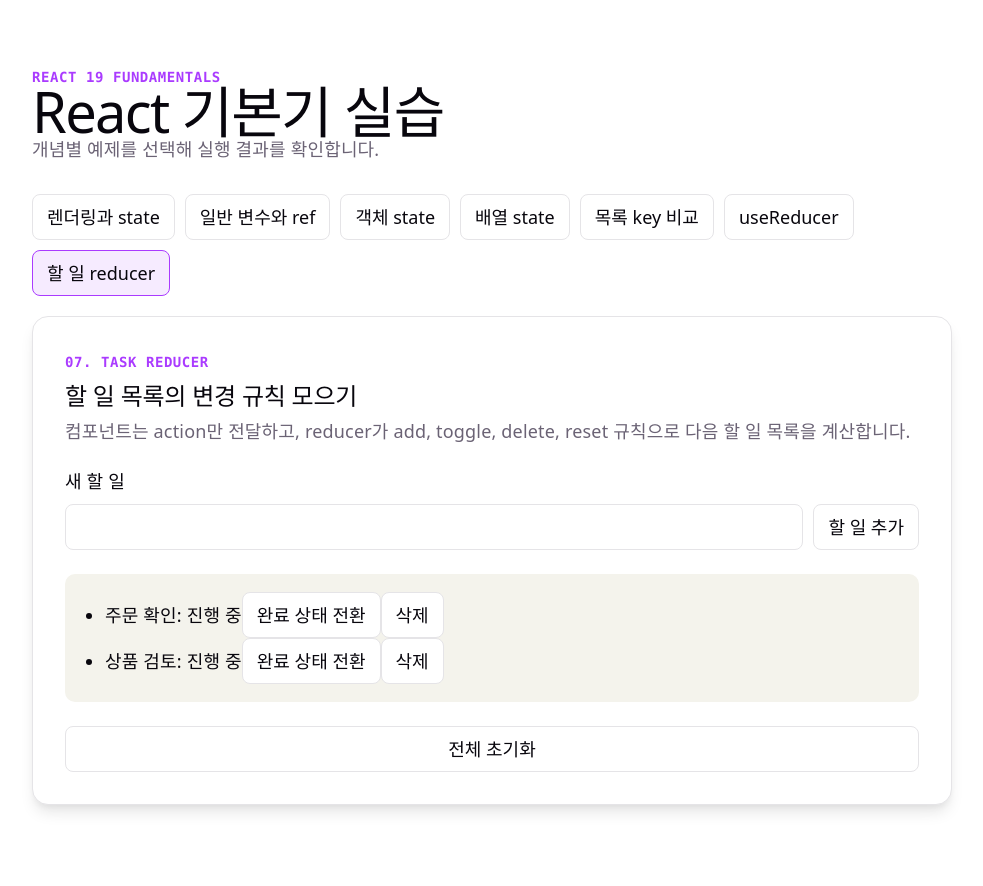
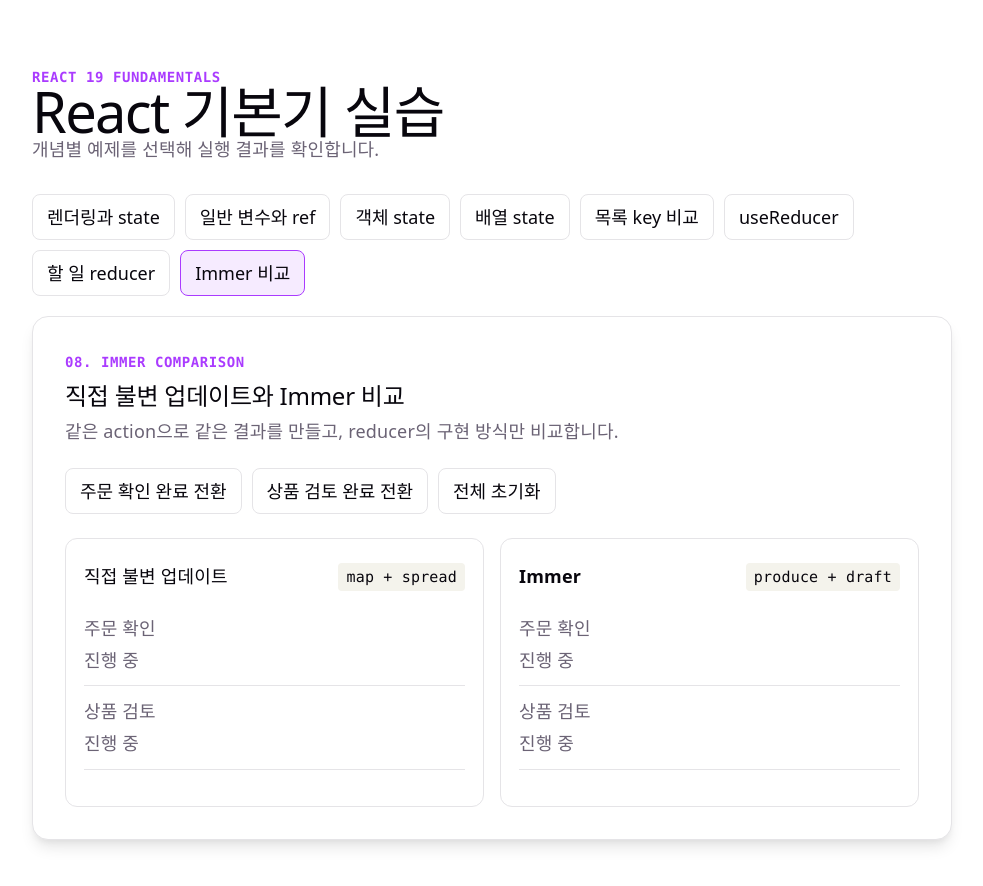
Before and after one commit to shs3832/react-study, a React (Vite) app: page / in a window 1280 px wide. Shown: the top 886 px of the page, without its empty margins (148-1131 px from the left). Built offline with nearby package versions, Linux system fonts and the light colour scheme.

Commit message:
feat: Immer 불변 상태 비교 실습 추가

```diff
--- a/package.json
+++ b/package.json
@@ -10,6 +10,7 @@
     "preview": "vite preview"
   },
   "dependencies": {
+    "immer": "^11.1.11",
     "react": "^19.2.7",
     "react-dom": "^19.2.7"
   },
--- a/src/App.tsx
+++ b/src/App.tsx
@@ -1,6 +1,7 @@
 import { useState } from "react";
 import "./App.css";
 import ArrayStateExample from "./examples/ArrayStateExample";
+import ImmerComparisonExample from "./examples/ImmerComparisonExample";
 import KeyIdentityExample from "./examples/KeyIdentityExample";
 import ObjectStateExample from "./examples/ObjectStateExample";
 import ReducerExample from "./examples/ReducerExample";
@@ -15,7 +16,8 @@
   | "array"
   | "key"
   | "reducer"
-  | "taskReducer";
+  | "taskReducer"
+  | "immer";
 
 const examples: Array<{ id: ExampleName; label: string }> = [
   { id: "render", label: "렌더링과 state" },
@@ -25,11 +27,12 @@
   { id: "key", label: "목록 key 비교" },
   { id: "reducer", label: "useReducer" },
   { id: "taskReducer", label: "할 일 reducer" },
+  { id: "immer", label: "Immer 비교" },
 ];
 
 function App() {
   const [selectedExample, setSelectedExample] =
-    useState<ExampleName>("taskReducer");
+    useState<ExampleName>("immer");
 
   function renderExample() {
     switch (selectedExample) {
@@ -45,6 +48,8 @@
         return <ReducerExample />;
       case "taskReducer":
         return <TaskReducerExample />;
+      case "immer":
+        return <ImmerComparisonExample />;
       case "object":
         return <ObjectStateExample />;
     }
--- /dev/null
+++ b/src/examples/ImmerComparisonExample.tsx
@@ -0,0 +1,130 @@
+import { produce } from "immer";
+import { useReducer } from "react";
+import StudyCard from "../components/StudyCard";
+
+type Task = {
+  id: number;
+  title: string;
+  completed: boolean;
+};
+
+type TaskAction =
+  | { type: "toggle"; id: number }
+  | { type: "reset" };
+
+const initialTasks: Task[] = [
+  { id: 1, title: "주문 확인", completed: false },
+  { id: 2, title: "상품 검토", completed: false },
+];
+
+function directTaskReducer(tasks: Task[], action: TaskAction) {
+  switch (action.type) {
+    case "toggle":
+      return tasks.map((task) => {
+        if (task.id === action.id) {
+          return {
+            ...task,
+            completed: !task.completed,
+          };
+        }
+
+        return task;
+      });
+    case "reset":
+      return initialTasks;
+    default:
+      return tasks;
+  }
+}
+
+function immerTaskReducer(tasks: Task[], action: TaskAction) {
+  return produce(tasks, (draft) => {
+    switch (action.type) {
+      case "toggle": {
+        const targetTask = draft.find((task) => task.id === action.id);
+
+        if (targetTask) {
+          targetTask.completed = !targetTask.completed;
+        }
+        break;
+      }
+      case "reset":
+        return initialTasks;
+    }
+  });
+}
+
+function ImmerComparisonExample() {
+  const [directTasks, directDispatch] = useReducer(
+    directTaskReducer,
+    initialTasks,
+  );
+  const [immerTasks, immerDispatch] = useReducer(
+    immerTaskReducer,
+    initialTasks,
+  );
+
+  function toggleTask(id: number) {
+    directDispatch({ type: "toggle", id });
+    immerDispatch({ type: "toggle", id });
+  }
+
+  function resetTasks() {
+    directDispatch({ type: "reset" });
+    immerDispatch({ type: "reset" });
+  }
+
+  return (
+    <div className="example-content">
+      <div>
+        <p className="eyebrow">08. Immer comparison</p>
+        <h2>직접 불변 업데이트와 Immer 비교</h2>
+        <p>
+          같은 action으로 같은 결과를 만들고, reducer의 구현 방식만
+          비교합니다.
+        </p>
+      </div>
+
+      <div className="button-group">
+        {initialTasks.map((task) => (
+          <button
+            key={task.id}
+            type="button"
+            onClick={() => toggleTask(task.id)}
+          >
+            {task.title} 완료 전환
+          </button>
+        ))}
+        <button type="button" onClick={resetTasks}>
+          전체 초기화
+        </button>
+      </div>
+
+      <div className="key-demo-grid">
+        <StudyCard title="직접 불변 업데이트" actions={<code>map + spread</code>}>
+          <ul>
+            {directTasks.map((task) => (
+              <li key={task.id}>
+                <strong>{task.title}</strong>
+                <span>{task.completed ? "완료" : "진행 중"}</span>
+              </li>
+            ))}
+          </ul>
+        </StudyCard>
+
+        <StudyCard title="Immer" actions={<code>produce + draft</code>}>
+          <ul>
+            {immerTasks.map((task) => (
+              <li key={task.id}>
+                <strong>{task.title}</strong>
+                <span>{task.completed ? "완료" : "진행 중"}</span>
+              </li>
+            ))}
+          </ul>
+        </StudyCard>
+      </div>
+    </div>
+  );
+}
+
+export default ImmerComparisonExample;
```
Also changed, not shown: 1 other file (tests, documents, lock files or other folders).
